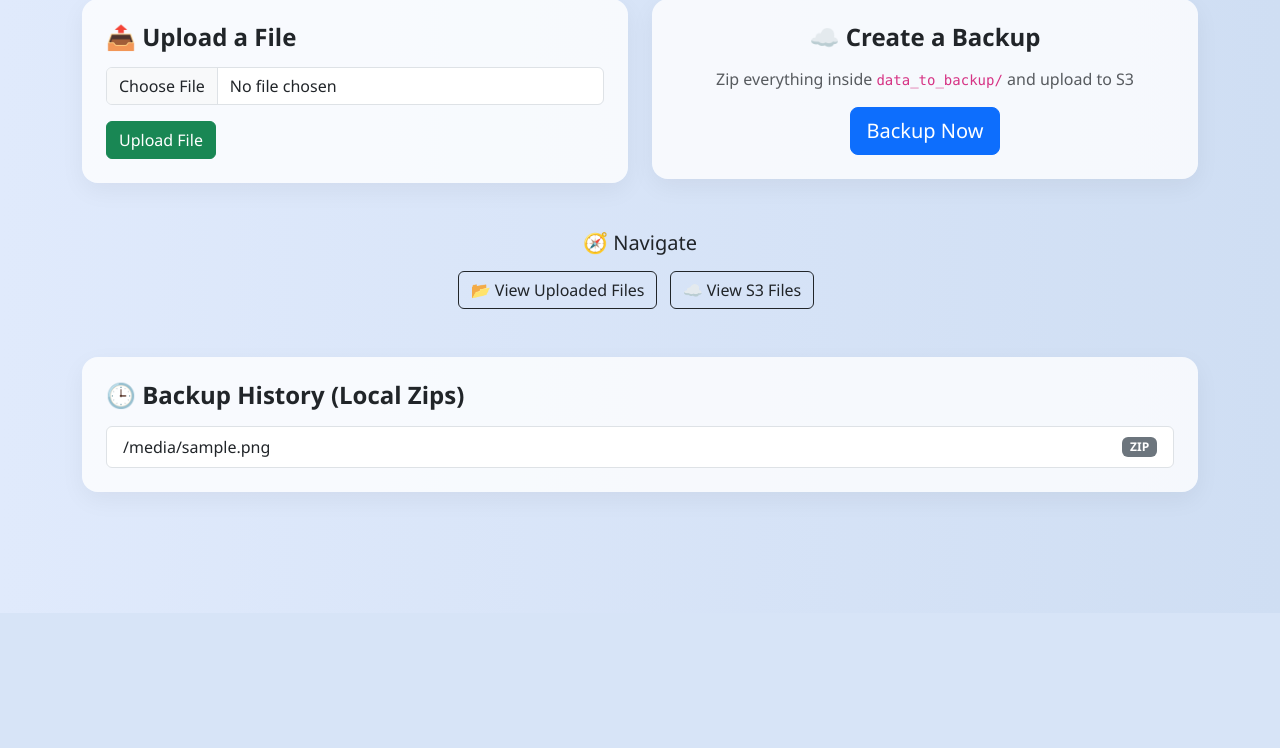
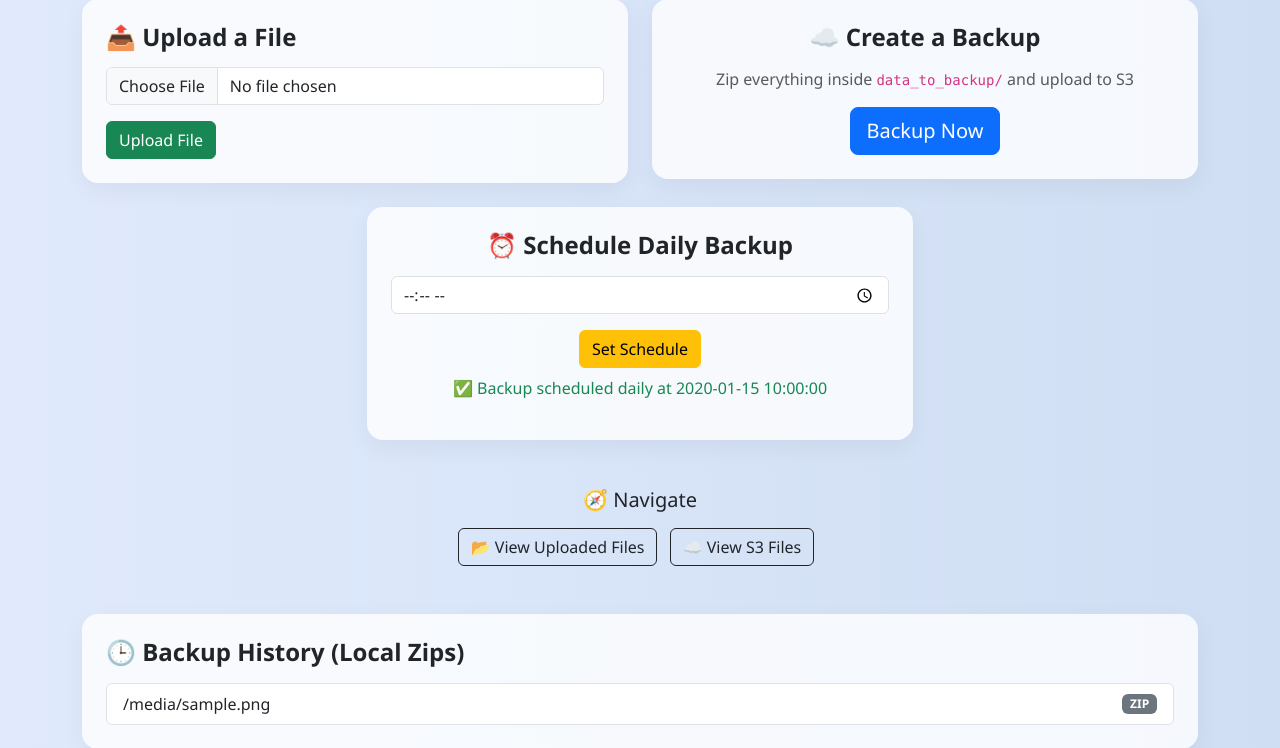
Before and after one commit to gattu-prashanth/Automated-Backup-Scheduler-UI-, a Flask app: template templates/index.html in a window 1280 px wide. Shown: the part 187-935 px from the top of the page. Before the commit the page ends 686 px from the top, so only its background shows below. Run offline with Flask 3, Linux system fonts and the light colour scheme; the template is opened without the code that fills it: most values are stand-ins (such as "Sample title", 1, 10 or a date in 2020).

Commit message:
added scheduler and email trigger functionality when backuped

```diff
--- a/app.py
+++ b/app.py
@@ -1,23 +1,178 @@
+#before adding email and schedule functionality
+# from flask import Flask, render_template, request, redirect, url_for, flash, send_file
+# import os, shutil
+# import boto3
+# from datetime import datetime
+# from botocore.exceptions import ClientError
+
+# app = Flask(__name__)
+# app.secret_key = 'supersecretkey'
+
+# FOLDER_TO_BACKUP = "data_to_backup"
+# OUTPUT_FOLDER = "backups"
+# BUCKET_NAME = "my-mtech-backup-bucket"  # 🔁 Replace with your bucket
+# REGION = "ap-south-1"
+# ALLOWED_EXTENSIONS = {'txt', 'pdf', 'csv', 'jpg', 'png', 'docx'}
+
+# os.makedirs(FOLDER_TO_BACKUP, exist_ok=True)
+# os.makedirs(OUTPUT_FOLDER, exist_ok=True)
+
+# def allowed_file(filename):
+#     return '.' in filename and filename.rsplit('.', 1)[1].lower() in ALLOWED_EXTENSIONS
+
+# def create_backup():
+#     timestamp = datetime.now().strftime("%Y%m%d_%H%M%S")
+#     zip_name = f"backup_{timestamp}.zip"
+#     zip_path = os.path.join(OUTPUT_FOLDER, zip_name)
+#     shutil.make_archive(zip_path.replace('.zip', ''), 'zip', FOLDER_TO_BACKUP)
+
+#     s3 = boto3.client('s3', region_name=REGION)
+#     s3.upload_file(zip_path, BUCKET_NAME, f"backups/{zip_name}")
+#     return zip_name
+
+# def list_backups():
+#     return sorted(os.listdir(OUTPUT_FOLDER), reverse=True)
+
+# def list_uploaded_files():
+#     return sorted(os.listdir(FOLDER_TO_BACKUP))
+
+# def list_s3_files():
+#     s3 = boto3.client('s3', region_name=REGION)
+#     try:
+#         response = s3.list_objects_v2(Bucket=BUCKET_NAME)
+#         return [obj['Key'] for obj in response.get('Contents', [])]
+#     except ClientError as e:
+#         print("Error:", e)
+#         return []
+
+# @app.route('/', methods=['GET', 'POST'])
+# def home():
+#     if request.method == 'POST':
+#         file = request.files.get('file')
+#         if not file or file.filename == '':
+#             flash('❌ No file selected')
+#         elif not allowed_file(file.filename):
+#             flash('❌ Invalid file type')
+#         else:
+#             filepath = os.path.join(FOLDER_TO_BACKUP, file.filename)
+#             file.save(filepath)
+#             flash(f'✅ File "{file.filename}" uploaded successfully!')
+#         return redirect(url_for('home'))
+
+#     backups = list_backups()
+#     return render_template("index.html", backups=backups)
+
+# @app.route('/backup')
+# def backup():
+#     zip_file = create_backup()
+#     flash(f'☁️ Backup {zip_file} created and uploaded to S3!')
+#     return redirect(url_for('home'))
+
+# @app.route('/uploads')
+# def uploads():
+#     files = list_uploaded_files()
+#     return render_template("uploads.html", files=files)
+
+# @app.route('/s3-files')
+# def s3_files():
+#     files = list_s3_files()
+#     return render_template("s3_files.html", files=files)
+
+# @app.route('/s3-download/<path:filename>')
+# def s3_download(filename):
+#     s3 = boto3.client('s3', region_name=REGION)
+#     download_path = os.path.join("downloads", os.path.basename(filename))
+#     os.makedirs("downloads", exist_ok=True)
+#     try:
+#         s3.download_file(BUCKET_NAME, filename, download_path)
+#         return send_file(download_path, as_attachment=True)
+#     except ClientError as e:
+#         flash("❌ Error downloading file from S3.")
+#         return redirect(url_for('s3_files'))
+
+# @app.route('/s3-delete/<path:filename>')
+# def s3_delete(filename):
+#     s3 = boto3.client('s3', region_name=REGION)
+#     try:
+#         s3.delete_object(Bucket=BUCKET_NAME, Key=filename)
+#         flash(f'🗑️ File "{filename}" deleted from S3!')
+#     except ClientError as e:
+#         flash("❌ Failed to delete file from S3.")
+#     return redirect(url_for('s3_files'))
+
+# if __name__ == "__main__":
+#     app.run(debug=True)
+
+
+
+#after adding backup and schedule functionality
 from flask import Flask, render_template, request, redirect, url_for, flash, send_file
-import os, shutil
+import os, shutil, threading, time, schedule, smtplib
+from datetime import datetime
 import boto3
-from datetime import datetime
 from botocore.exceptions import ClientError
+from email.mime.text import MIMEText
+from email.mime.multipart import MIMEMultipart
 
 app = Flask(__name__)
 app.secret_key = 'supersecretkey'
 
 FOLDER_TO_BACKUP = "data_to_backup"
 OUTPUT_FOLDER = "backups"
-BUCKET_NAME = "my-mtech-backup-bucket"  # 🔁 Replace with your bucket
+BUCKET_NAME = "my-mtech-backup-bucket"   # Replace with your bucket
 REGION = "ap-south-1"
 ALLOWED_EXTENSIONS = {'txt', 'pdf', 'csv', 'jpg', 'png', 'docx'}
+
+# Email config
+SMTP_SERVER = "smtp.gmail.com"
+SMTP_PORT = 587
+SENDER_EMAIL = "youremail@gmail.com"       # Replace
+SENDER_PASSWORD = "yourpassword"       # Use App Password (not Gmail password!)
+ADMIN_EMAIL = "youremail@gmail.com"       # Replacesame as senderemail
 
 os.makedirs(FOLDER_TO_BACKUP, exist_ok=True)
 os.makedirs(OUTPUT_FOLDER, exist_ok=True)
 
+# To store user-selected backup time
+scheduled_time = None
+
 def allowed_file(filename):
     return '.' in filename and filename.rsplit('.', 1)[1].lower() in ALLOWED_EXTENSIONS
+
+def send_email_notification(zip_name, files_backed_up):
+    """Send an email when backup is done"""
+    try:
+        msg = MIMEMultipart()
+        msg['From'] = SENDER_EMAIL
+        msg['To'] = ADMIN_EMAIL
+        msg['Subject'] = f"✅ Backup Successful - {zip_name}"
+
+        body = f"""
+        Hello Admin,
+
+        The backup process was successful.
+
+        Backup File: {zip_name}
+        Files Included:
+        {chr(10).join(files_backed_up)}
+
+        Time: {datetime.now().strftime("%Y-%m-%d %H:%M:%S")}
+        Location: AWS S3 Bucket - {BUCKET_NAME}/backups/
+
+        Regards,
+        Automated Backup Scheduler
+        """
+
+        msg.attach(MIMEText(body, 'plain'))
+
+        server = smtplib.SMTP(SMTP_SERVER, SMTP_PORT)
+        server.starttls()
+        server.login(SENDER_EMAIL, SENDER_PASSWORD)
+        server.sendmail(SENDER_EMAIL, ADMIN_EMAIL, msg.as_string())
+        server.quit()
+        print("📧 Email sent successfully")
+    except Exception as e:
+        print("❌ Failed to send email:", e)
 
 def create_backup():
     timestamp = datetime.now().strftime("%Y%m%d_%H%M%S")
@@ -27,6 +182,9 @@ def create_backup():
 
     s3 = boto3.client('s3', region_name=REGION)
     s3.upload_file(zip_path, BUCKET_NAME, f"backups/{zip_name}")
+
+    files = os.listdir(FOLDER_TO_BACKUP)
+    send_email_notification(zip_name, files)
     return zip_name
 
 def list_backups():
@@ -44,27 +202,44 @@ def list_s3_files():
         print("Error:", e)
         return []
 
+# ---------------- Scheduler Thread ----------------
+def run_scheduler():
+    while True:
+        schedule.run_pending()
+        time.sleep(1)
+
+# Start scheduler thread
+threading.Thread(target=run_scheduler, daemon=True).start()
+
+# ---------------- Flask Routes ----------------
 @app.route('/', methods=['GET', 'POST'])
 def home():
+    global scheduled_time
     if request.method == 'POST':
-        file = request.files.get('file')
-        if not file or file.filename == '':
-            flash('❌ No file selected')
-        elif not allowed_file(file.filename):
-            flash('❌ Invalid file type')
-        else:
-            filepath = os.path.join(FOLDER_TO_BACKUP, file.filename)
-            file.save(filepath)
-            flash(f'✅ File "{file.filename}" uploaded successfully!')
+        if "file" in request.files:
+            file = request.files.get('file')
+            if not file or file.filename == '':
+                flash('❌ No file selected')
+            elif not allowed_file(file.filename):
+                flash('❌ Invalid file type')
+            else:
+                filepath = os.path.join(FOLDER_TO_BACKUP, file.filename)
+                file.save(filepath)
+                flash(f'✅ File "{file.filename}" uploaded successfully!')
+        elif "backup_time" in request.form:  # Set schedule
+            scheduled_time = request.form["backup_time"]
+            schedule.clear()  # Clear old jobs
+            schedule.every().day.at(scheduled_time).do(create_backup)
+            flash(f"⏰ Daily backup scheduled at {scheduled_time}")
         return redirect(url_for('home'))
 
     backups = list_backups()
-    return render_template("index.html", backups=backups)
+    return render_template("index.html", backups=backups, scheduled_time=scheduled_time)
 
 @app.route('/backup')
 def backup():
     zip_file = create_backup()
-    flash(f'☁️ Backup {zip_file} created and uploaded to S3!')
+    flash(f'☁️ Backup {zip_file} created, uploaded to S3, and email sent!')
     return redirect(url_for('home'))
 
 @app.route('/uploads')
@@ -85,7 +260,7 @@ def s3_download(filename):
     try:
         s3.download_file(BUCKET_NAME, filename, download_path)
         return send_file(download_path, as_attachment=True)
-    except ClientError as e:
+    except ClientError:
         flash("❌ Error downloading file from S3.")
         return redirect(url_for('s3_files'))
 
@@ -95,7 +270,7 @@ def s3_delete(filename):
     try:
         s3.delete_object(Bucket=BUCKET_NAME, Key=filename)
         flash(f'🗑️ File "{filename}" deleted from S3!')
-    except ClientError as e:
+    except ClientError:
         flash("❌ Failed to delete file from S3.")
     return redirect(url_for('s3_files'))
 
--- a/templates/index.html
+++ b/templates/index.html
@@ -72,6 +72,24 @@
       </div>
     </div>
   </div>
+  <!-- Schedule Backup Section -->
+<div class="row justify-content-center mt-4">
+  <div class="col-md-6">
+    <div class="p-4 dashboard-card text-center">
+      <h4 class="card-title mb-3">⏰ Schedule Daily Backup</h4>
+      <form method="POST">
+        <div class="mb-3">
+          <input type="time" class="form-control" name="backup_time" required>
+        </div>
+        <button type="submit" class="btn btn-warning">Set Schedule</button>
+      </form>
+      {% if scheduled_time %}
+        <p class="text-success mt-2">✅ Backup scheduled daily at {{ scheduled_time }}</p>
+      {% endif %}
+    </div>
+  </div>
+</div>
+
 
   <!-- Navigation Buttons -->
   <div class="nav-buttons mt-5 text-center">
```
Also changed, not shown: README.md.
